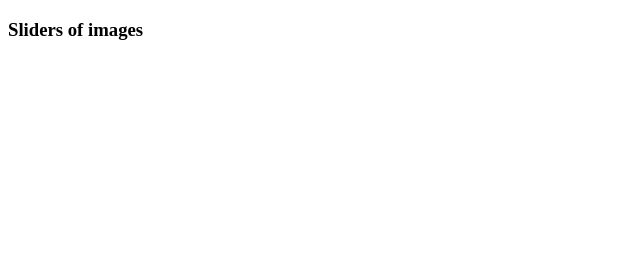
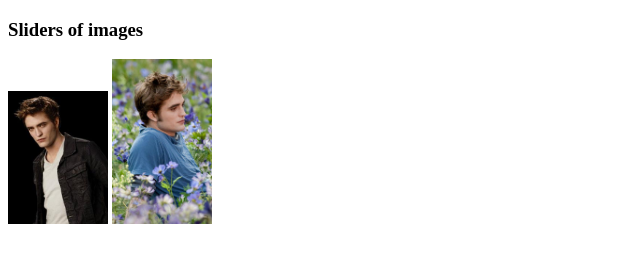
Before and after one commit to marufsid/my-third-repo, a plain HTML site: page index.html in a window 1280 px wide. Shown: the whole page, without its empty margins (0-640 px from the left). Drawn offline with Linux system fonts and the light colour scheme.

Commit message:
added two pictures

```diff
--- a/index.html
+++ b/index.html
@@ -8,5 +8,7 @@
 </head>
 <body>
     <h3>Sliders of images</h3>
+    <img src="images/Edward_Cullen.jpg" alt="">
+    <img src="images/Edwardmeadow.jpg" alt="">
 </body>
 </html>
--- a/styles/sliders.css
+++ b/styles/sliders.css
@@ -0,0 +1,3 @@
+img{
+    width: 100px;
+}
```
